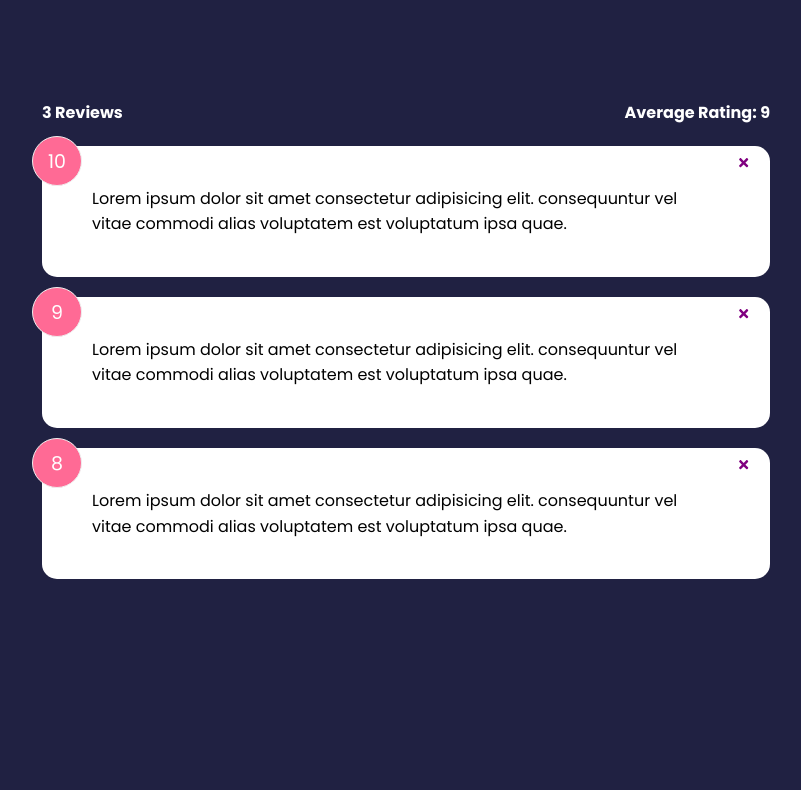
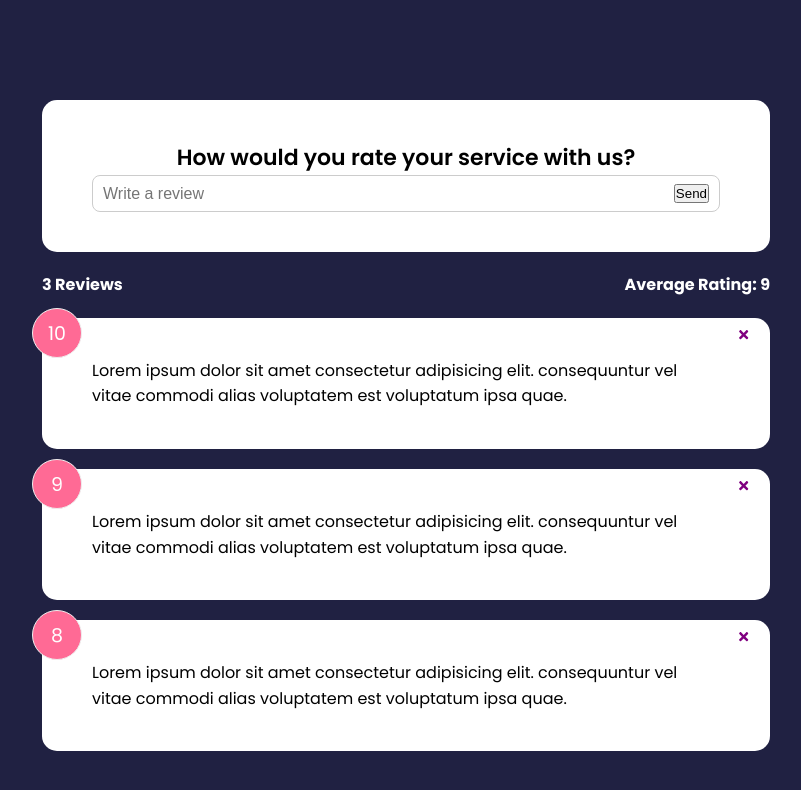
Before and after one commit to vanguyen333/feedbackapp, a React (Create React App) app: page / in a window 1280 px wide. Shown: the top 790 px of the page, without its empty margins (234-1035 px from the left). Built offline with nearby package versions, Linux system fonts and the light colour scheme.

Commit message:
#19 Form Input & State

```diff
--- a/src/App.js
+++ b/src/App.js
@@ -3,6 +3,7 @@
 import FeedbackData from './data/FeedbackData';
 import FeedbackList from './components/FeedbackList';
 import FeedbackStats from './components/FeedbackStats';
+import FeedbackForm from './components/FeedbackForm';
 function App() {
   const [feedback, setFeebdack] = useState(FeedbackData);
   const deleteFeedback = (id) => {
@@ -13,6 +14,7 @@
     <>
       <Header />
       <div className="container">
+        <FeedbackForm />
         <FeedbackStats feedback={feedback} />
         <FeedbackList feedback={feedback} handleDelete={deleteFeedback} />
       </div>
--- /dev/null
+++ b/src/components/FeedbackForm.jsx
@@ -0,0 +1,27 @@
+import { useState } from 'react';
+import Card from './shared/Card';
+const FeedbackForm = () => {
+  const [text, setText] = useState('');
+  const handleTextChange = (e) => {
+    setText(e.taget.value);
+  };
+  return (
+    <Card>
+      <form>
+        <h2>How would you rate your service with us?</h2>
+        {/* @todo -rating select component */}
+        <div className="input-group">
+          <input
+            onChange={handleTextChange}
+            type="text"
+            placeholder="Write a review"
+            value={text}
+          />
+          <button type="submit">Send</button>
+        </div>
+      </form>
+    </Card>
+  );
+};
+
+export default FeedbackForm;
```
